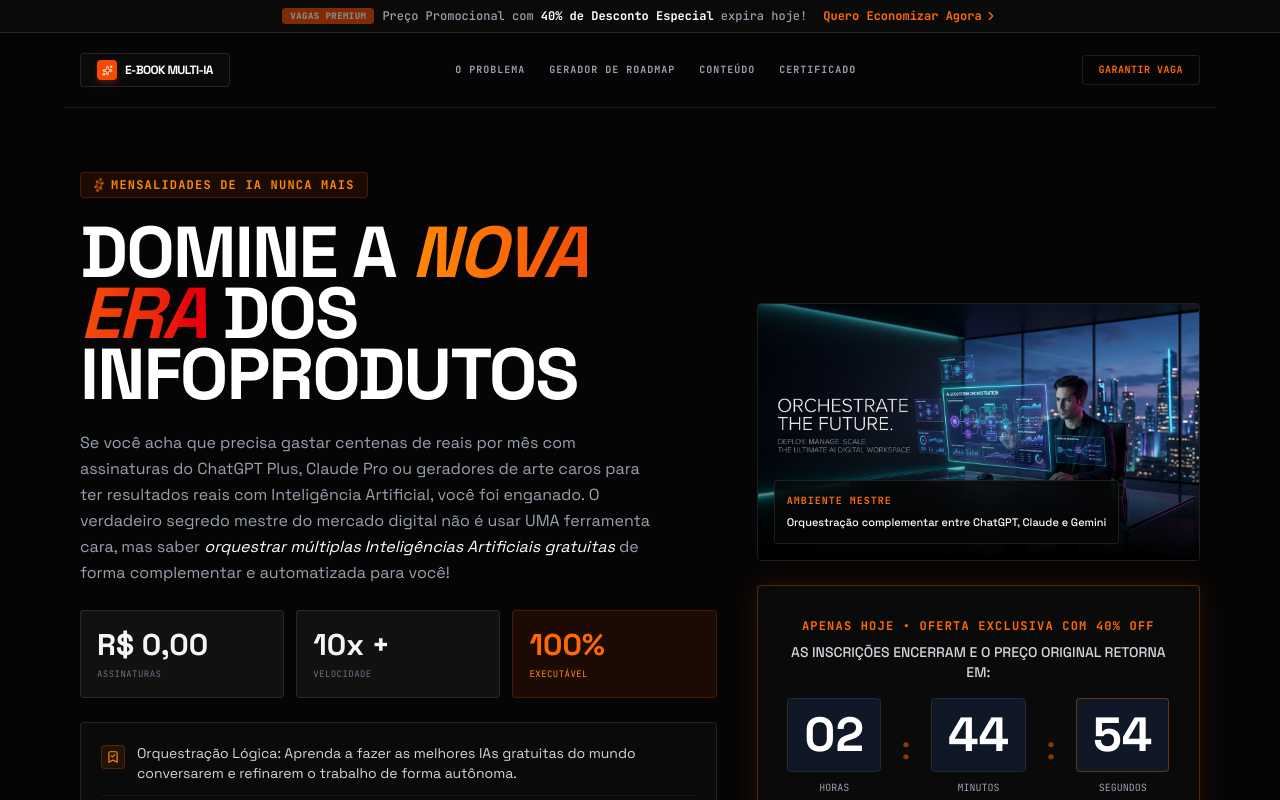
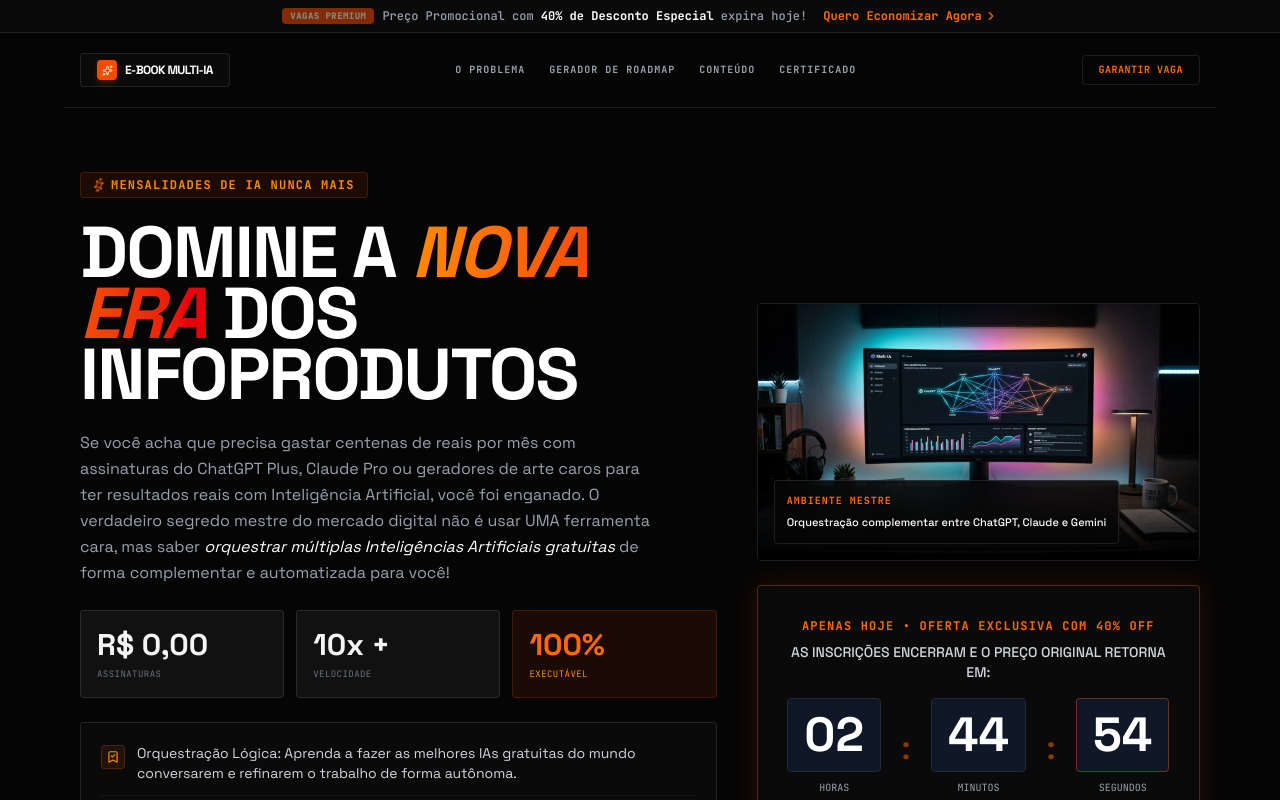
Before and after one commit to idsystems17/landing-page-Multi-IA, a React (Vite) app: page / in a window 1280 px wide. Shown: the top 800 px of the page. Built offline with nearby package versions, Linux system fonts and the light colour scheme.

Commit message:
refactor: update hero section workspace image
Replace the outdated hero workspace image with a modern version to improve visual consistency.

```diff
--- a/src/App.tsx
+++ b/src/App.tsx
@@ -34,7 +34,7 @@ import LegalModals from "./components/LegalModals";
 import CheckoutModal from "./components/CheckoutModal";
 
 // Import generated assets (paths matched exactly)
-const heroWorkspaceImg = "/src/assets/images/multi_ia_workspace_1780427453674.png";
+const heroWorkspaceImg = "/src/assets/images/workspace_modern_1780603575092.png";
 const bundleMockupImg = "/src/assets/images/product_mockup_1780603159120.png";
 
 export default function App() {
```
Also changed, not shown: src/assets/images/workspace_modern_1780603575092.png (added).
